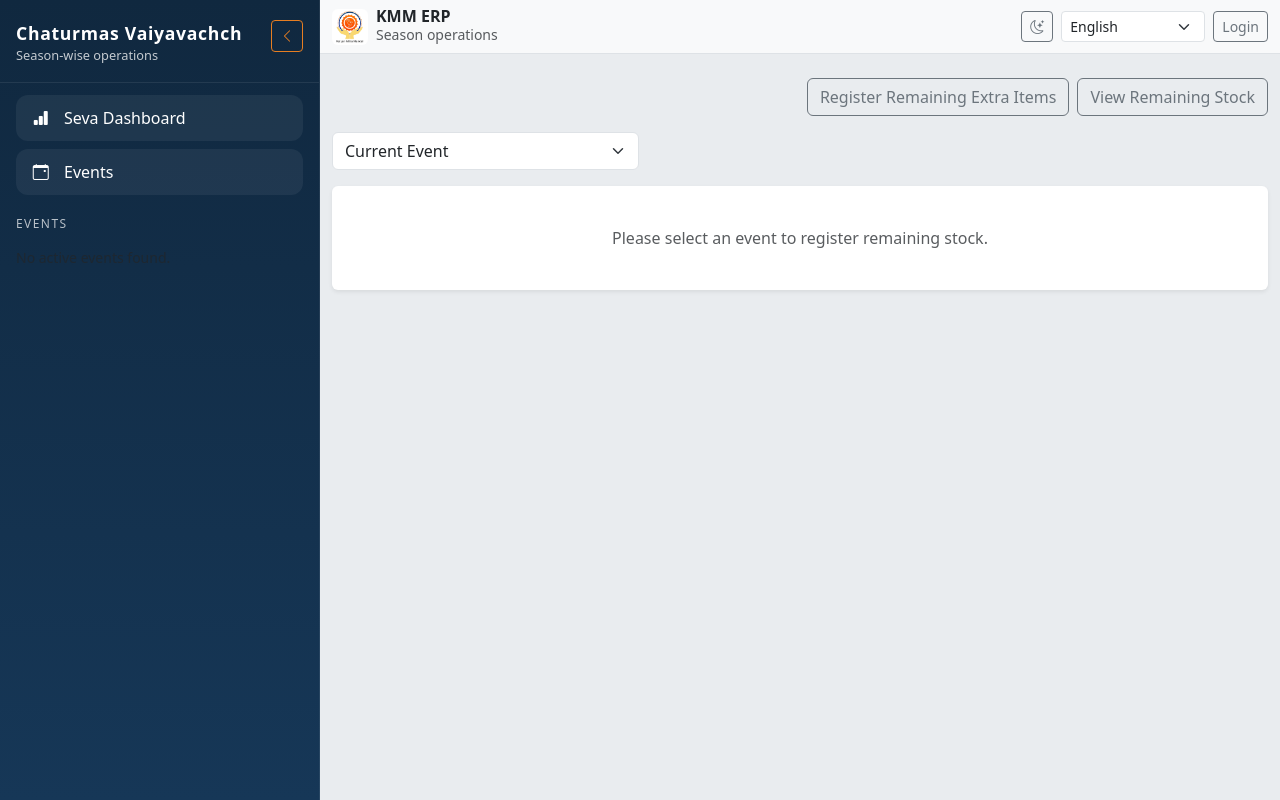
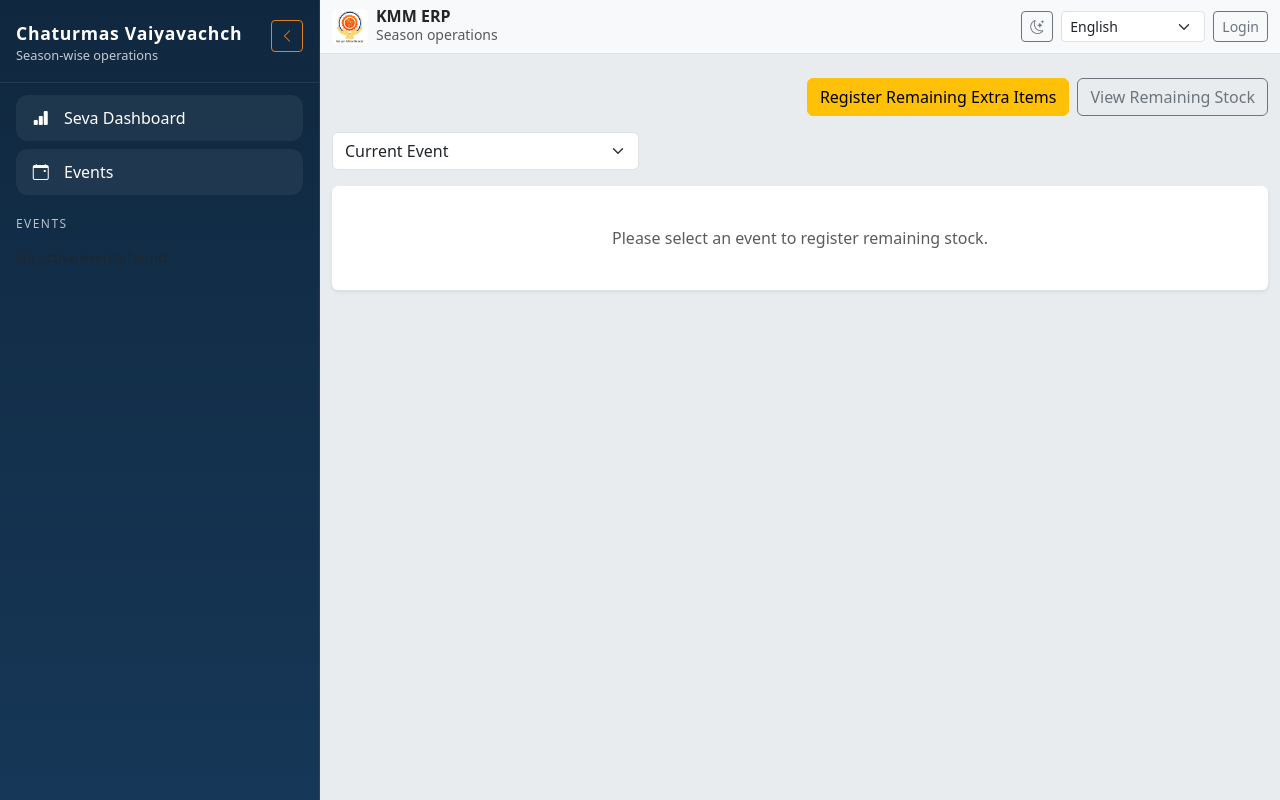
Before and after one commit to erhardik/kmm_vaiyavach, a Django app: template templates/inventory/remaining_stock_register.html in a window 1280 px wide. Run offline with Django 5.2, Linux system fonts and the light colour scheme; the template is opened without the code that fills it, so the values that code supplies are empty.

Commit message:
Remaining stock: add extra items button on list page, logo-colored buttons

```diff
--- a/templates/inventory/remaining_stock_list.html
+++ b/templates/inventory/remaining_stock_list.html
@@ -8,6 +8,7 @@
   <div class="d-flex gap-2">
     {% if can_register %}
       <a class="btn btn-primary" href="{% url 'inventory:remaining-stock-register' %}">Register Remaining Stock</a>
+      <a class="btn btn-warning" href="{% url 'inventory:remaining-stock-extra' %}">Register Remaining Extra Items</a>
     {% endif %}
   </div>
 </div>
--- a/templates/inventory/remaining_stock_register.html
+++ b/templates/inventory/remaining_stock_register.html
@@ -3,7 +3,7 @@
 <div class="d-flex justify-content-between align-items-center mb-3">
   <h1 class="h3 mb-0">{{ page_title }}</h1>
   <div class="d-flex gap-2">
-    <a class="btn btn-outline-secondary" href="{% url 'inventory:remaining-stock-extra' %}">Register Remaining Extra Items</a>
+    <a class="btn btn-warning" href="{% url 'inventory:remaining-stock-extra' %}">Register Remaining Extra Items</a>
     <a class="btn btn-outline-secondary" href="{{ list_url }}">View Remaining Stock</a>
   </div>
 </div>
```
